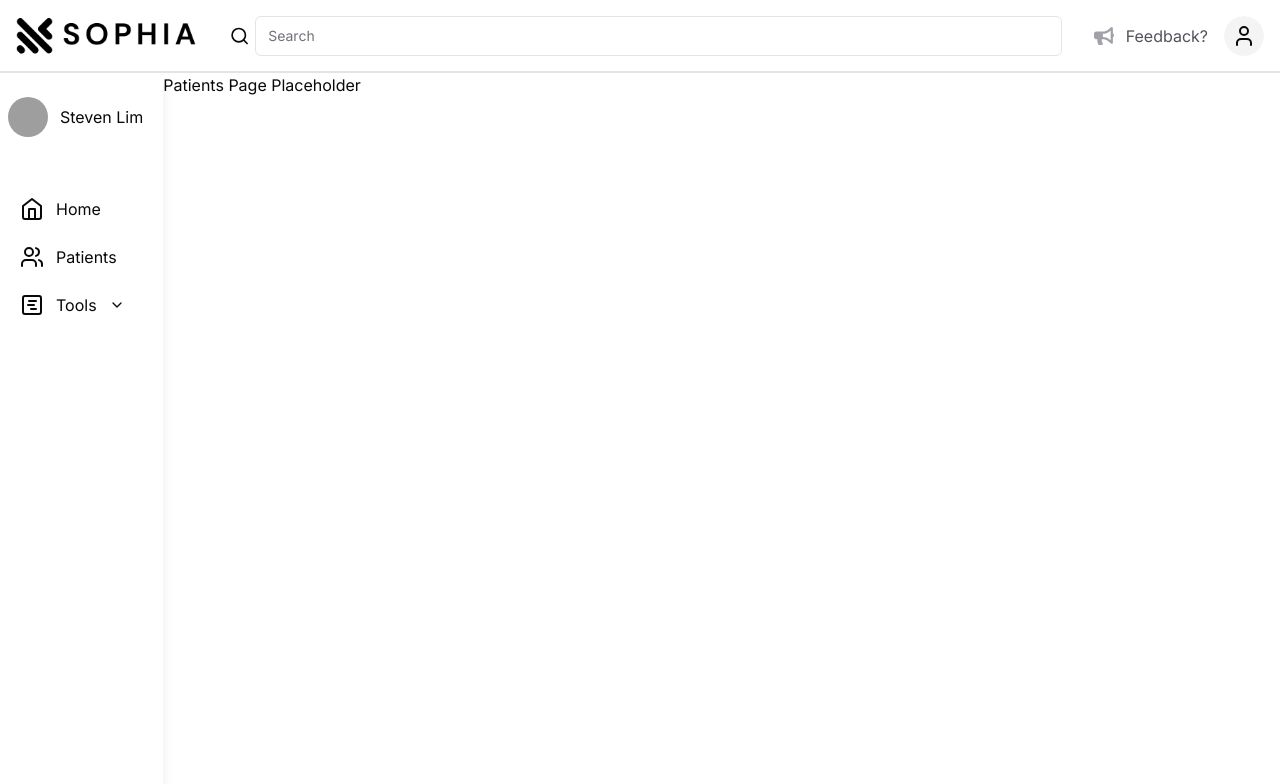
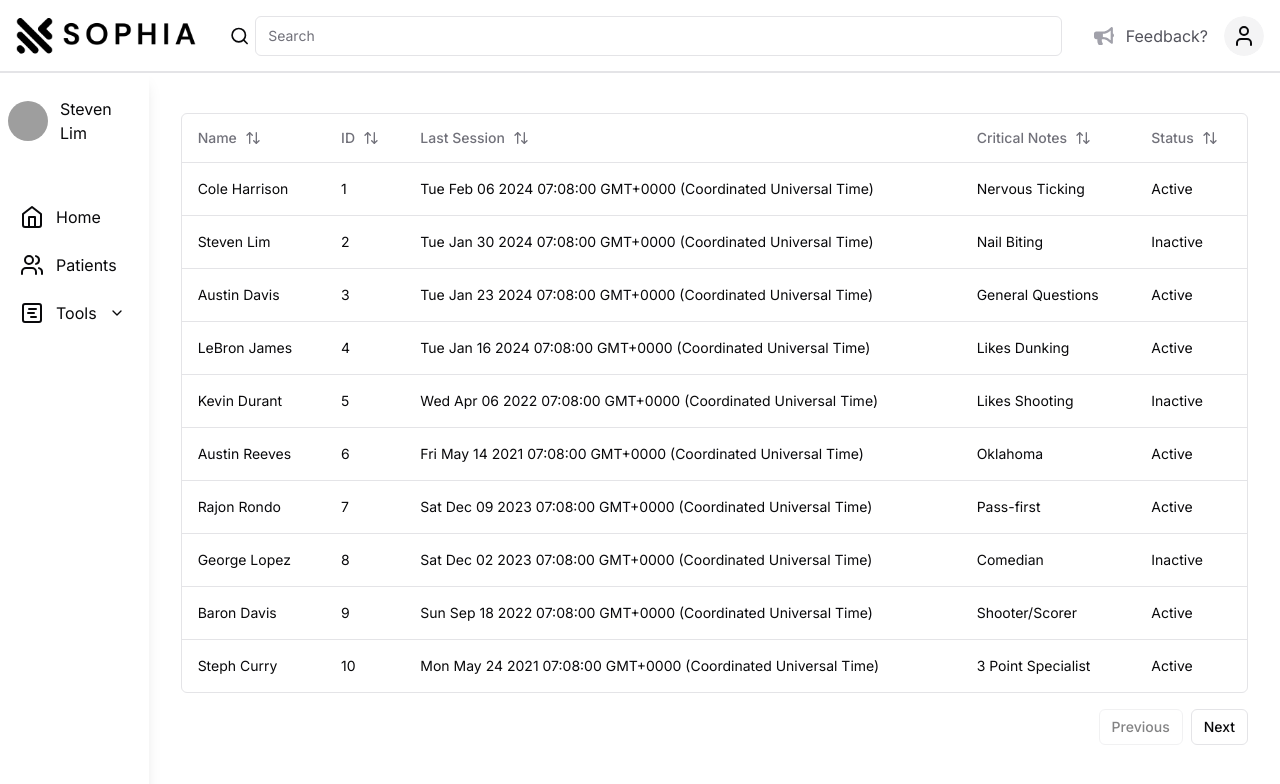
Before and after one commit to jcoleharrison/sophia_health_frontend, a Next.js app: page /patients in a window 1280 px wide. Shown: the top 784 px of the page. Built offline with nearby package versions, Linux system fonts and the light colour scheme; no server answers; grey boxes are pictures that could not be loaded.

Commit message:
created columns, data-table, and page for patients. Table and sort functionality

```diff
--- /dev/null
+++ b/app/patients/columns.tsx
@@ -0,0 +1,94 @@
+'use client'
+import { Button } from '@/components/ui/button'
+// columns.tsx (client component) will contain our column definitions.
+import { ColumnDef } from '@tanstack/react-table'
+import { ArrowUpDown, MoreHorizontal } from 'lucide-react'
+
+//This type is used t odefine the shape of our data
+//You can use a Zod schema here if you want
+
+export type Patient = {
+  name: string
+  id: string
+  lastSession: Date
+  criticalNotes: string
+  status: 'Active' | 'Inactive'
+}
+
+export const columns: ColumnDef<Patient>[] = [
+  {
+    accessorKey: 'name',
+    header: ({ column }) => {
+      return (
+        <Button
+          variant="ghost"
+          onClick={() => column.toggleSorting(column.getIsSorted() === 'asc')}
+          className="p-0"
+        >
+          Name
+          <ArrowUpDown className="ml-2 h-4 w-4" />
+        </Button>
+      )
+    },
+  },
+  {
+    accessorKey: 'id',
+    header: ({ column }) => {
+      return (
+        <Button
+          variant="ghost"
+          onClick={() => column.toggleSorting(column.getIsSorted() === 'asc')}
+          className="p-0"
+        >
+          ID
+          <ArrowUpDown className="ml-2 h-4 w-4" />
+        </Button>
+      )
+    },
+  },
+  {
+    accessorKey: 'lastSession',
+    header: ({ column }) => {
+      return (
+        <Button
+          variant="ghost"
+          onClick={() => column.toggleSorting(column.getIsSorted() === 'asc')}
+          className="p-0"
+        >
+          Last Session
+          <ArrowUpDown className="ml-2 h-4 w-4" />
+        </Button>
+      )
+    },
+  },
+  {
+    accessorKey: 'criticalNotes',
+    header: ({ column }) => {
+      return (
+        <Button
+          variant="ghost"
+          onClick={() => column.toggleSorting(column.getIsSorted() === 'asc')}
+          className="p-0"
+        >
+          Critical Notes
+          <ArrowUpDown className="ml-2 h-4 w-4" />
+        </Button>
+      )
+    },
+  },
+  {
+    accessorKey: 'status',
+    header: ({ column }) => {
+      return (
+        <Button
+          variant="ghost"
+          onClick={() => column.toggleSorting(column.getIsSorted() === 'asc')}
+          className="p-0"
+        >
+          Status
+          <ArrowUpDown className="ml-2 h-4 w-4" />
+        </Button>
+      )
+    },
+  },
+]
--- /dev/null
+++ b/app/patients/data-table.tsx
@@ -0,0 +1,119 @@
+'use client'
+import React from 'react'
+import {
+  ColumnDef,
+  flexRender,
+  getCoreRowModel,
+  useReactTable,
+  getPaginationRowModel,
+  getSortedRowModel,
+  SortingState,
+} from '@tanstack/react-table'
+
+import {
+  Table,
+  TableBody,
+  TableCell,
+  TableHead,
+  TableHeader,
+  TableRow,
+} from '@/components/ui/table'
+
+import { Button } from '@/components/ui/button'
+
+interface DataTableProps<TData, TValue> {
+  columns: ColumnDef<TData, TValue>[]
+  data: TData[]
+}
+
+export function DataTable<TData, TValue>({
+  columns,
+  data,
+}: DataTableProps<TData, TValue>) {
+  const [sorting, setSorting] = React.useState<SortingState>([])
+
+  const table = useReactTable({
+    data,
+    columns,
+    getCoreRowModel: getCoreRowModel(),
+    getPaginationRowModel: getPaginationRowModel(),
+    onSortingChange: setSorting,
+    getSortedRowModel: getSortedRowModel(),
+    state: {
+      sorting,
+    },
+  })
+
+  return (
+    <div>
+      <div className="rounded-md border">
+        <Table>
+          <TableHeader>
+            {table.getHeaderGroups().map((headerGroup) => (
+              <TableRow key={headerGroup.id}>
+                {headerGroup.headers.map((header) => {
+                  return (
+                    <TableHead key={header.id}>
+                      {header.isPlaceholder
+                        ? null
+                        : flexRender(
+                            header.column.columnDef.header,
+                            header.getContext()
+                          )}
+                    </TableHead>
+                  )
+                })}
+              </TableRow>
+            ))}
+          </TableHeader>
+          <TableBody>
+            {table.getRowModel().rows?.length ? (
+              table.getRowModel().rows.map((row) => (
+                <TableRow
+                  key={row.id}
+                  data-state={row.getIsSelected() && 'selected'}
+                >
+                  {row.getVisibleCells().map((cell) => (
+                    <TableCell key={cell.id}>
+                      {flexRender(
+                        cell.column.columnDef.cell,
+                        cell.getContext()
+                      )}
+                    </TableCell>
+                  ))}
+                </TableRow>
+              ))
+            ) : (
+              <TableRow>
+                <TableCell
+                  colSpan={columns.length}
+                  className="h-24 text-center"
+                >
+                  No results.
+                </TableCell>
+              </TableRow>
+            )}
+          </TableBody>
+        </Table>
+      </div>
+      <div className="flex items-center justify-end space-x-2 py-4">
+        <Button
+          variant="outline"
+          size="sm"
+          onClick={() => table.previousPage()}
+          disabled={!table.getCanPreviousPage()}
+        >
+          Previous
+        </Button>
+        <Button
+          variant="outline"
+          size="sm"
+          onClick={() => table.nextPage()}
+          disabled={!table.getCanNextPage()}
+        >
+          Next
+        </Button>
+      </div>
+    </div>
+  )
+}
--- a/app/patients/page.tsx
+++ b/app/patients/page.tsx
@@ -1,3 +1,102 @@
-export default function Home() {
-  return <div>Patients Page Placeholder</div>
+// page.tsx (server component) is where we'll fetch data and render our table.
+import { Patient, columns } from './columns'
+import { DataTable } from './data-table'
+async function getData(): Promise<Patient[]> {
+  // Fetch data from your API here.
+  return [
+    {
+      name: 'Cole Harrison',
+      id: '1',
+      lastSession: new Date('2/6/24 07:08'),
+      criticalNotes: 'Nervous Ticking',
+      status: 'Active',
+    },
+    {
+      name: 'Steven Lim',
+      id: '2',
+      lastSession: new Date('1/30/24 07:08'),
+      criticalNotes: 'Nail Biting',
+      status: 'Inactive',
+    },
+    {
+      name: 'Austin Davis',
+      id: '3',
+      lastSession: new Date('1/23/24 07:08'),
+      criticalNotes: 'General Questions',
+      status: 'Active',
+    },
+    {
+      name: 'LeBron James',
+      id: '4',
+      lastSession: new Date('1/16/24 07:08'),
+      criticalNotes: 'Likes Dunking',
+      status: 'Active',
+    },
+    {
+      name: 'Kevin Durant',
+      id: '5',
+      lastSession: new Date('4/6/22 07:08'),
+      criticalNotes: 'Likes Shooting',
+      status: 'Inactive',
+    },
+    {
+      name: 'Austin Reeves',
+      id: '6',
+      lastSession: new Date('5/14/21 07:08'),
+      criticalNotes: 'Oklahoma',
+      status: 'Active',
+    },
+    {
+      name: 'Rajon Rondo',
+      id: '7',
+      lastSession: new Date('12/9/23 07:08'),
+      criticalNotes: 'Pass-first',
+      status: 'Active',
+    },
+    {
+      name: 'George Lopez',
+      id: '8',
+      lastSession: new Date('12/2/23 07:08'),
+      criticalNotes: 'Comedian',
+      status: 'Inactive',
+    },
+    {
+      name: 'Baron Davis',
+      id: '9',
+      lastSession: new Date('9/18/22 07:08'),
+      criticalNotes: 'Shooter/Scorer',
+      status: 'Active',
+    },
+    {
+      name: 'Steph Curry',
+      id: '10',
+      lastSession: new Date('5/24/21 07:08'),
+      criticalNotes: '3 Point Specialist',
+      status: 'Active',
+    },
+    {
+      name: 'Robert Darwin',
+      id: '11',
+      lastSession: new Date('12/6/22 07:08'),
+      criticalNotes: 'Entrepreneur',
+      status: 'Inactive',
+    },
+    {
+      name: 'Anthony Davis',
+      id: '12',
+      lastSession: new Date('12/12/20 07:08'),
+      criticalNotes: 'University of Kentucky',
+      status: 'Active',
+    },
+  ]
 }
+
+export default async function Home() {
+  const data = await getData()
+
+  return (
+    <div className="container mx-auto py-10">
+      <DataTable columns={columns} data={data} />
+    </div>
+  )
+}
```
